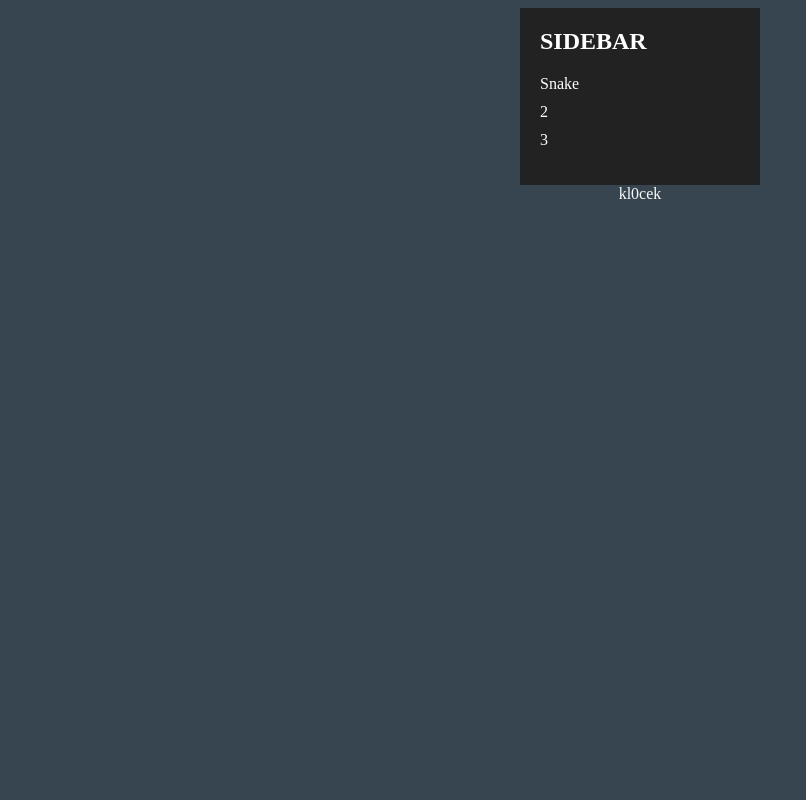
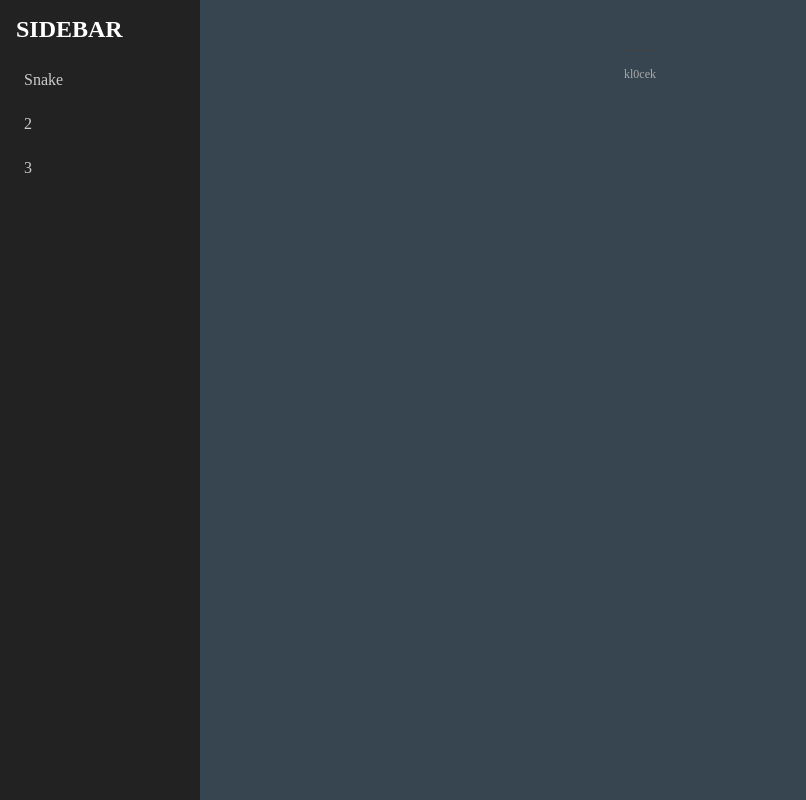
Before and after one commit to kl0cek/SimpleWebApp, a website with bundled scripts: page index.html in a window 1280 px wide. Shown: the whole page, without its empty margins (0-806 px from the left). Built offline with nearby package versions, Linux system fonts and the light colour scheme.

Commit message:
adding button design

```diff
--- a/index.html
+++ b/index.html
@@ -35,6 +35,6 @@
 
         </div>
         <script type = "module" src="./script.js"></script>
-        <footer>kl0cek</footer>
+        <footer class="sidebar-footer">kl0cek</footer>
     </body>
 </html>
--- a/script.js
+++ b/script.js
@@ -139,6 +139,7 @@ document.getElementById('sidebar').addEventListener('click', () => {
 
       section.addEventListener('animationend', function handler() {
         section.classList.add('hidden');
+        gameOver = true;
         section.classList.remove('slide-out');
         section.removeEventListener('animationend', handler);
       });
--- a/style.css
+++ b/style.css
@@ -14,11 +14,27 @@ body {
 }
 
 .sidebar {
+    position: fixed;
+    top: 0;
+    left: 0;
     width: 200px;
+    height: 100vh;
     background-color: #222;
-    color: white;
-    padding: 20px;
+    color: #fff;
+    padding: 1rem;
+    box-sizing: border-box;
+    overflow-y: auto;
+    z-index: 1000;
 }
+
+.sidebar-footer {
+    text-align: center;
+    font-size: 0.75rem;
+    color: #aaa;
+    margin-top: 2rem;
+    padding-top: 1rem;
+    border-top: 1px solid #444;
+  }
 
 .sidebar h2 {
     margin-top: 0;
@@ -34,12 +50,19 @@ body {
 }
 
 .sidebar a {
-    color: white;
+    display: block;
+    color: #ccc;
     text-decoration: none;
+    margin-bottom: 0.5rem;
+    padding: 0.5rem;
+    border-radius: 4px;
+    transition: background 0.2s;
 }
 
 .sidebar a:hover {
     text-decoration: underline;
+    background-color: #444;
+    color: #fff;
 }
 
 .main-content {
@@ -120,10 +143,6 @@ body {
     margin-top: 10px;
   }
 
-  footer {
-    text-align: center;
-  }
-
   #scoreboard {
     margin-top: 10px;
   }
```
